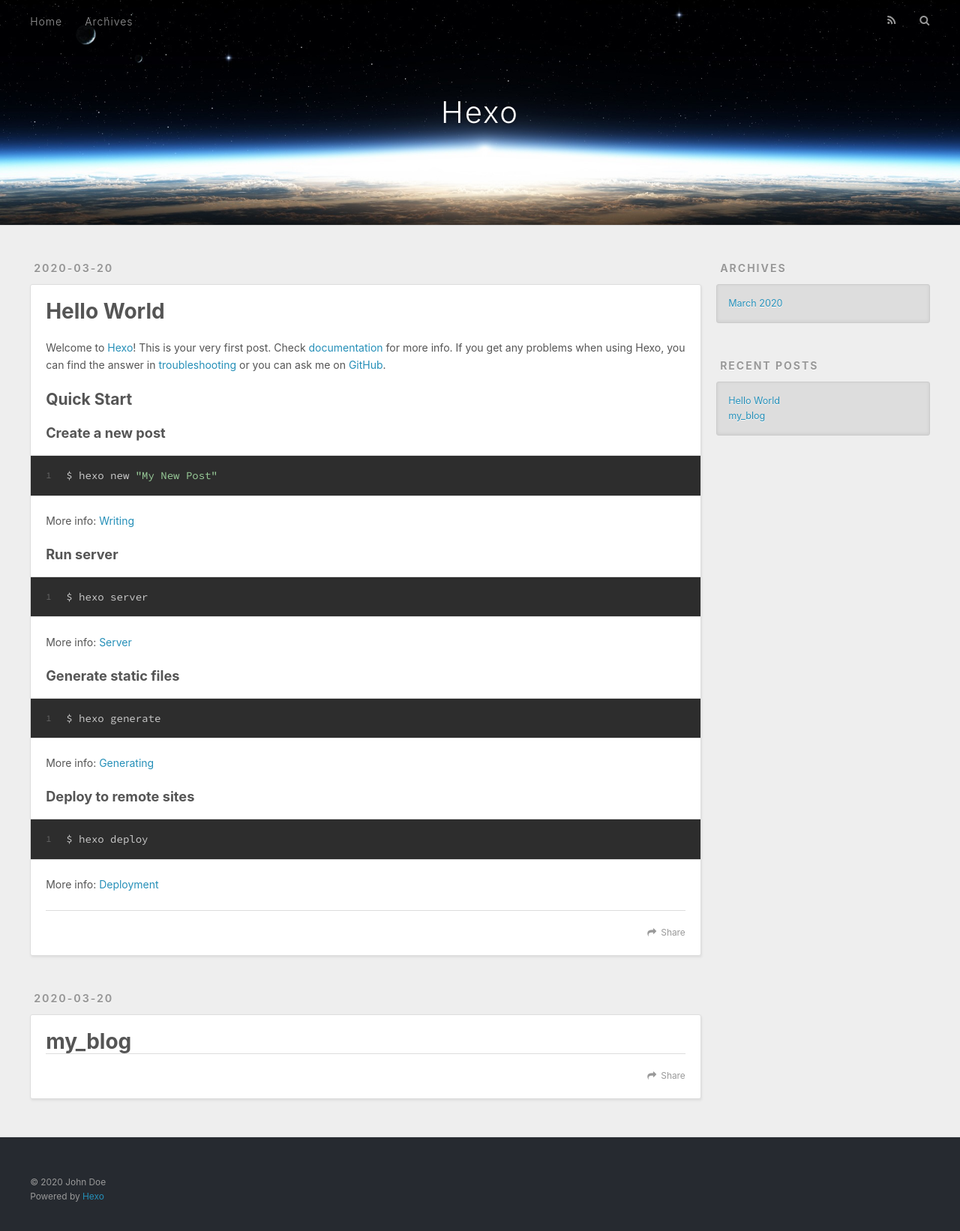
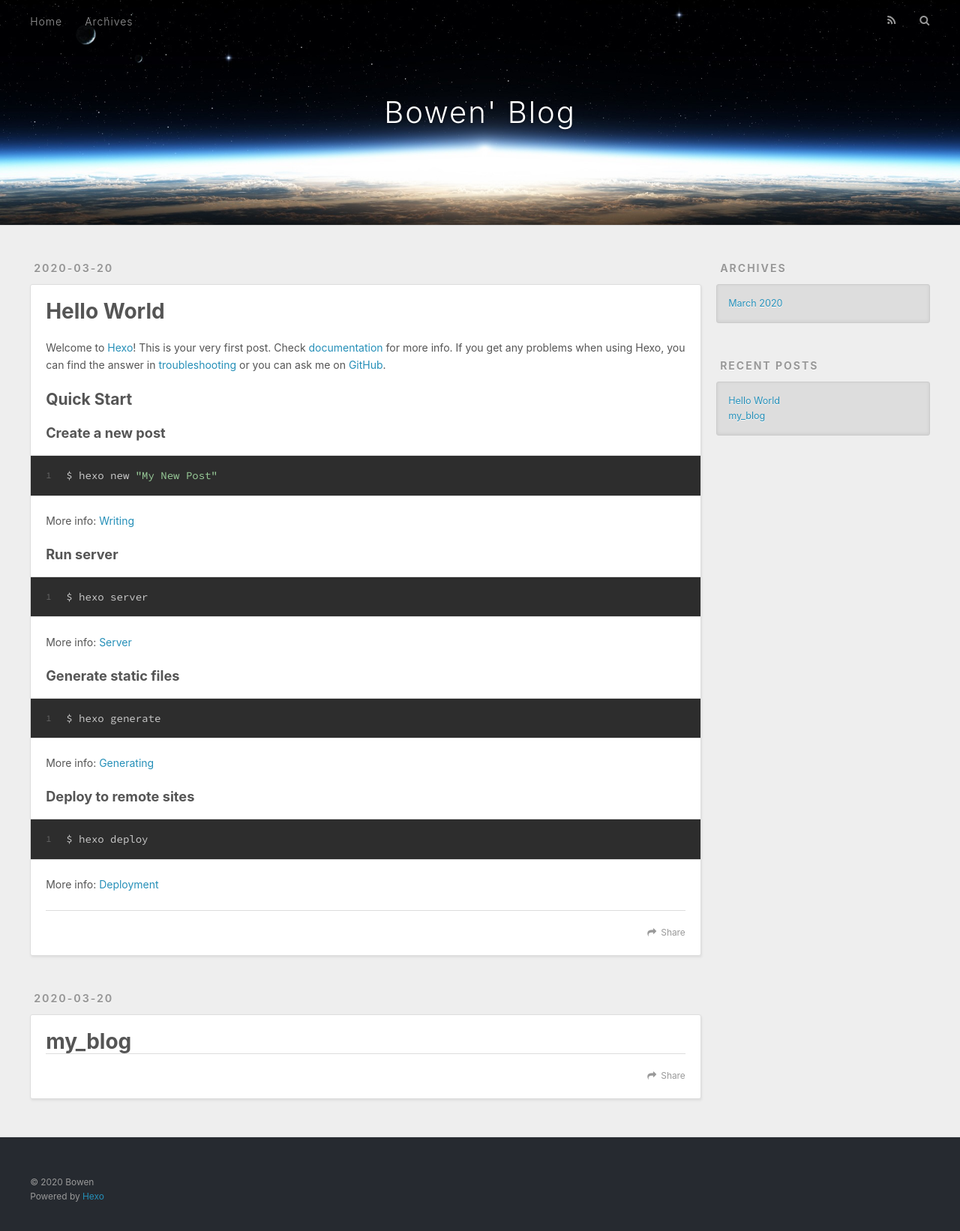
Before and after one commit to ForeverFancy/ForeverFancy.github.io, a plain HTML site: page index.html in a window 1280 px wide. Shown: the whole page at 75% size. Drawn offline with nearby package versions, Linux system fonts and the light colour scheme.

Commit message:
Site updated: 2020-03-20 09:09:53

```diff
--- a/index.html
+++ b/index.html
@@ -5,17 +5,16 @@
 
 
 
-  <title>Hexo</title>
+  <title>Bowen&#39; Blog</title>
   <meta name="viewport" content="width=device-width, initial-scale=1, maximum-scale=1">
   <meta property="og:type" content="website">
-<meta property="og:title" content="Hexo">
+<meta property="og:title" content="Bowen&#39; Blog">
 <meta property="og:url" content="http://yoursite.com/index.html">
-<meta property="og:site_name" content="Hexo">
-<meta property="og:locale" content="en_US">
-<meta property="article:author" content="John Doe">
+<meta property="og:site_name" content="Bowen&#39; Blog">
+<meta property="article:author" content="Bowen">
 <meta name="twitter:card" content="summary">
 
-    <link rel="alternate" href="/atom.xml" title="Hexo" type="application/atom+xml">
+    <link rel="alternate" href="/atom.xml" title="Bowen&#39; Blog" type="application/atom+xml">
 
 
     <link rel="icon" href="/favicon.png">
@@ -36,7 +35,7 @@
   <div id="header-outer" class="outer">
     <div id="header-title" class="inner">
       <h1 id="logo-wrap">
-        <a href="/" id="logo">Hexo</a>
+        <a href="/" id="logo">Bowen&#39; Blog</a>
       </h1>
 
     </div>
@@ -199,7 +198,7 @@
 
   <div class="outer">
     <div id="footer-info" class="inner">
-      &copy; 2020 John Doe<br>
+      &copy; 2020 Bowen<br>
       Powered by <a href="http://hexo.io/" target="_blank">Hexo</a>
     </div>
   </div>
```
Also changed, not shown: 2020/03/20/hello-world/index.html (+6 -7 lines), 2020/03/20/my-blog/index.html (+6 -7 lines), archives/2020/03/index.html (+7 -8 lines), archives/2020/index.html (+7 -8 lines), archives/index.html (+7 -8 lines).
